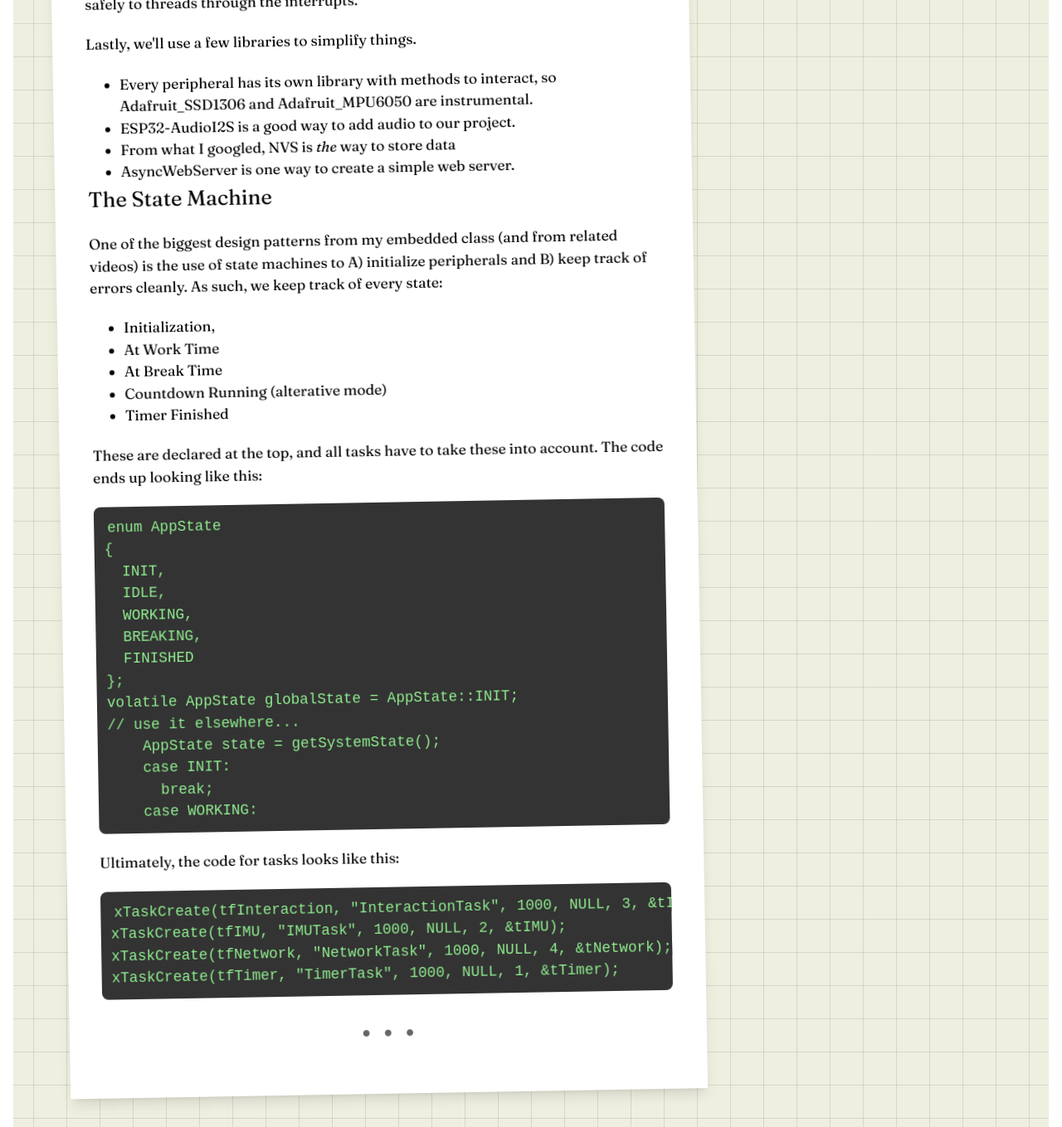
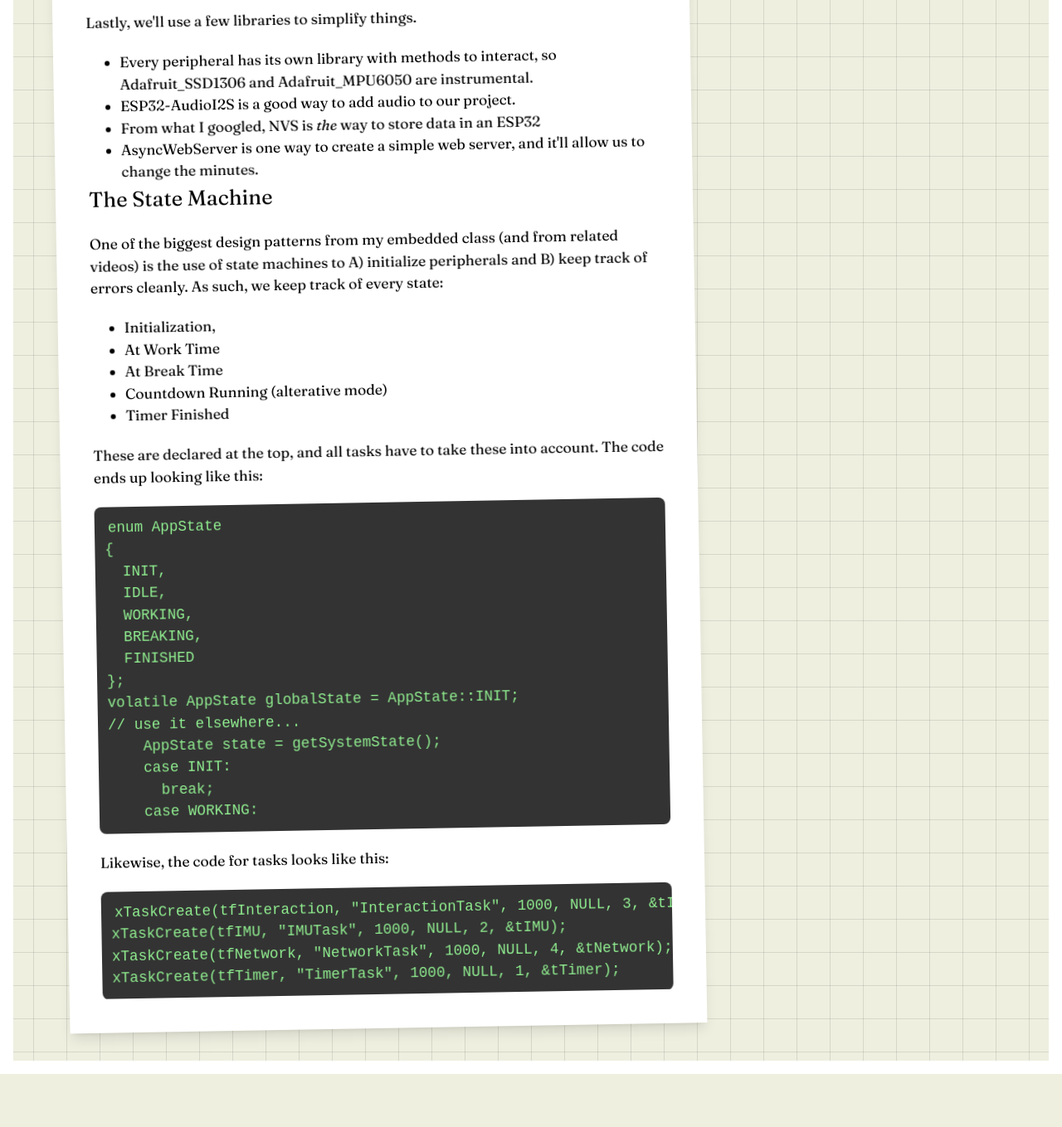
Before and after one commit to js5253/personal-website, an Eleventy site: page src/blog/adventures-in-embedded-systems-land.md in a window 1280 px wide. Shown: the part 2372-3731 px from the top of the page at 83% size. After the commit the page ends 3667 px from the top, so only its background shows below. Built offline with nearby package versions, Linux system fonts and the light colour scheme; Eleventy itself is replaced by a stand-in of ours; code samples lack their colours; files that its build step writes are made by us from their sources; no server answers.

Commit message:
small edits to blog

````diff
--- a/src/blog/adventures-in-embedded-systems-land.md
+++ b/src/blog/adventures-in-embedded-systems-land.md
@@ -67,7 +67,7 @@
 essentially run a loop that allows the FreeRTOS scheduler to run other tasks when there is downtime. The code does this with `vTaskDelay`.
 
 There is, of course, a whole lot more to learn about scheduling: priority inversion,
-pinning tasks to cores, and optimization. However, that would end up inflating a blog post even more. If you're interested in any of this, take a look at the OSTEP textbook which goes over scheduling in greater detail, and the resources in "Further Research" below.
+pinning tasks to cores, and optimization. However, that would end up inflating a blog post even more. If you're interested in any of this, take a look at the OSTEP textbook which goes over scheduling in greater detail, <!--and the resources in "Further Research" below.-->
 
 Ultimately we get a list of 4 tasks, each of which we have to schedule so they
 don't have priority conflicts. We also do have to set up some interrupts as
@@ -82,8 +82,8 @@
 - Every peripheral has its own library with methods to interact, so
   Adafruit_SSD1306 and Adafruit_MPU6050 are instrumental.
 - ESP32-AudioI2S is a good way to add audio to our project.
-- From what I googled, NVS is _the_ way to store data
-- AsyncWebServer is one way to create a simple web server.
+- From what I googled, NVS is _the_ way to store data in an ESP32
+- AsyncWebServer is one way to create a simple web server, and it'll allow us to change the minutes.
 
 ### The State Machine
 
@@ -116,7 +116,7 @@
     case WORKING:
 ```
 
-Ultimately, the code for tasks looks like this:
+Likewise, the code for tasks looks like this:
 
 ```c
 xTaskCreate(tfInteraction, "InteractionTask", 1000, NULL, 3, &tInteraction);
@@ -128,11 +128,11 @@
 <!-- ### All the Physical Parts
 
 #### Protocols, and Connections
-
+--
 #### Making this... a product! (Finishing up)
 Here is where
 ### The Complete Resources
 - **Full Images Here!**
 - [Code is here](https://github.com/js5253/pomodormo)
 - [CAD link here]()
-- [Enclosure here]() -->
+- [Enclosure here]()
````
